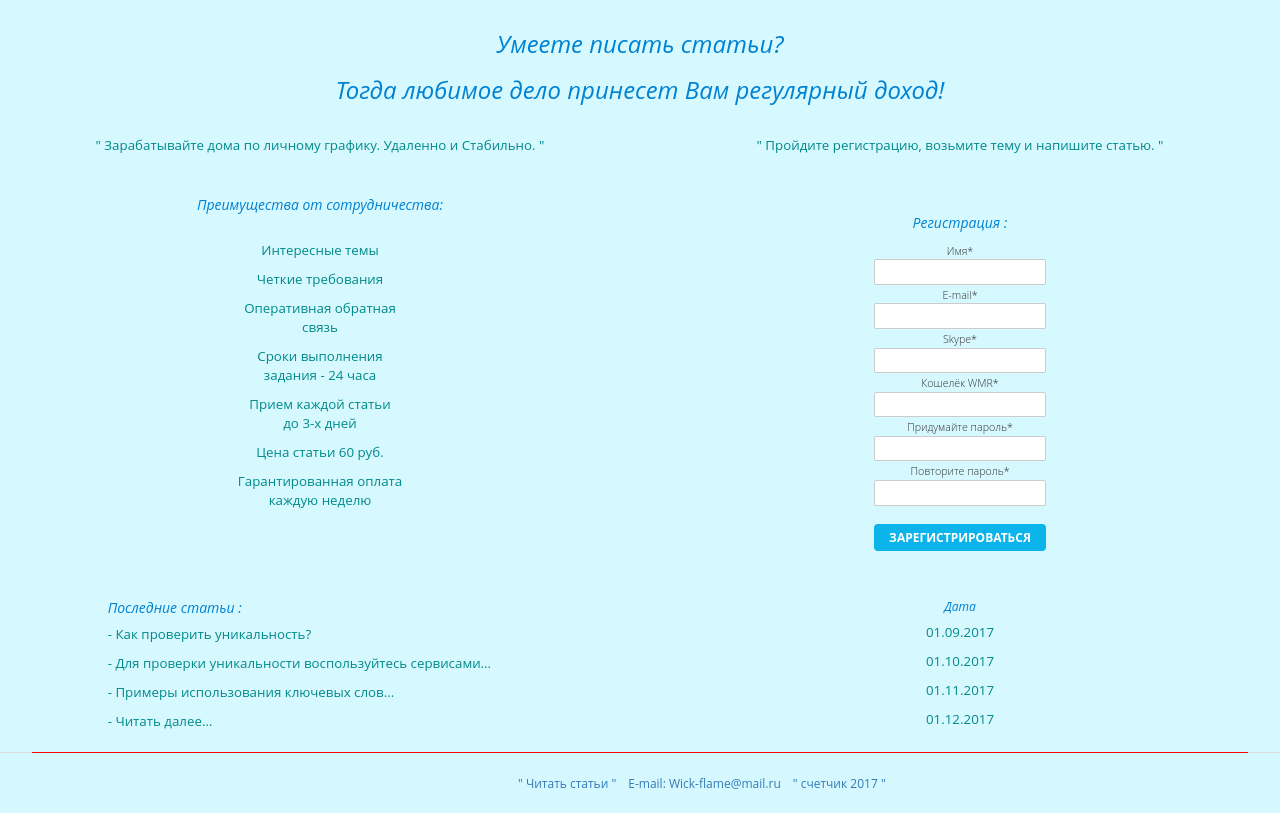
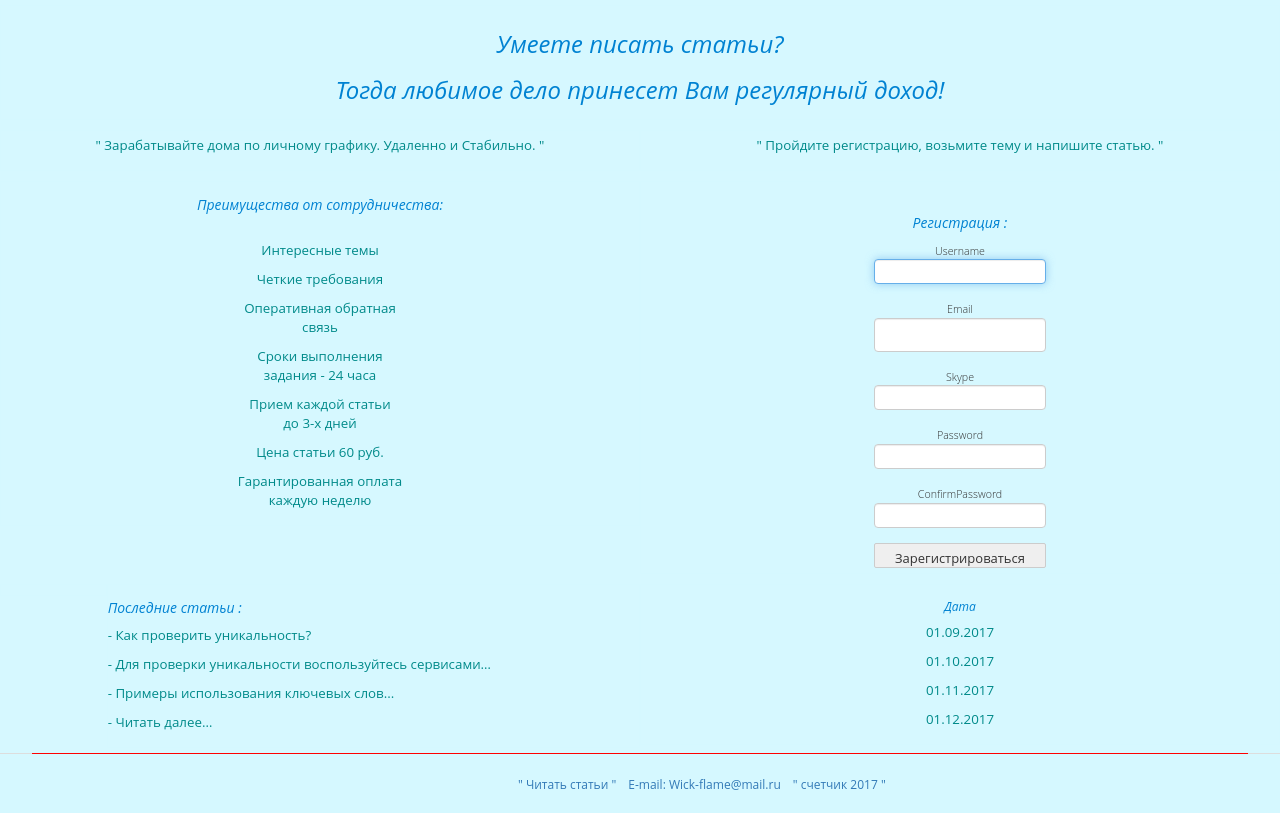
Before and after one commit to Sywooch/day-and-night, a Yii app: template views/site/index.php in a window 1280 px wide. Before the commit the page ends 789 px from the top, so only its background shows below. Run offline with PHP 8.4 and a stand-in for Yii, Linux system fonts and the light colour scheme; the template is opened without the code that fills it, so the values that code supplies are empty; form fields are guessed from the names that the template uses; some libraries are stand-ins or nearby versions.

Commit message:
логин, покашто

```diff
--- a/views/layouts/main.php
+++ b/views/layouts/main.php
@@ -146,14 +146,14 @@
         margin: auto;
     }
 
-    .register_form input {
+    .register_form button {
         border: 1px solid #cccccc;
         border-radius: 2px;
         padding: 5px 0 0 0;
         width: 100%;
     }
 
-    .register_form input[type=submit] {
+    .register_form button[type=submit] {
         background: #0bb4eb;
         border: 5px solid #0bb4eb;
         font-size: 9pt;
--- a/views/site/index.php
+++ b/views/site/index.php
@@ -1,12 +1,9 @@
 <?php
 
-/**
- * @var $categories array
- * @var $this yii\web\View
- * @var $val \app\models\MenuItems
- * @var $model \app\models\MenuItemsForm
- */
+/* @var $model app\models\LoginForm */
 
+use yii\bootstrap\Html;
+use yii\bootstrap\ActiveForm;
 use \app\components\CategoryViewWidget;
 
 $this->title = 'Главная';
@@ -57,29 +54,47 @@
                     <div class="register">
                         <a name="register"></a>
                         <div class="title"><h5>Регистрация :</h5></div>
-                        <form action="/index.php?r=user/registering#register" method="POST">
+
+                        <?php $form = ActiveForm::begin([
+                            'id' => 'form-signup',
+                            //'layout' => 'horizontal',
+                            'method' => 'POST',
+                            'action' => "/site",
+                            'fieldConfig' => [
+                                'template' => "{label}{input}{error}",
+                                //'labelOptions' => ['class' => 'col-lg-1 control-label'],
+                            ],
+                        ]); ?>
+
                             <div class="register_form">
-                                <label>Имя*</label>
-                                <input type="text" name="username" id="username" />
-                                <span class="error"></span>
-                                <label>E-mail*</label>
-                                <input type="text" name="email" id="email" />
-                                <span class="error"></span>
-                                <label>Skype*</label>
-                                <input type="text" name="skype" id="skype" />
-                                <span class="error"></span>
-                                <label>Кошелёк WMR*</label>
-                                <input type="text" name="purse" id="purse" />
-                                <span class="error"></span>
-                                <label>Придумайте пароль*</label>
-                                <input type="password" value="" name="password" id="password" />
-                                <span class="error"></span>
-                                <label>Повторите пароль*</label>
-                                <input type="password" value="" name="confirmPassword" id="confirmPassword" />
-                                <input type="hidden" name="ref" value="" />
-                                <input type="submit" name="yt0" value="Зарегистрироваться" />
+
+                                <?= $form->field($model, 'username')->textInput([
+                                        'autofocus' => true,
+                                        'style' => 'height: 25px;',
+                                ]) ?>
+
+                                <?= $form->field($model, 'email')->input('email', [
+                                    'style' => 'height: 25px;',
+                                ]) ?>
+
+                                <?= $form->field($model, 'skype')->textInput([
+                                    'style' => 'height: 25px;',
+                                ]) ?>
+
+                                <?= $form->field($model, 'password')->passwordInput([
+                                    'style' => 'height: 25px;',
+                                ]) ?>
+
+                                <?= $form->field($model, 'confirmPassword')->passwordInput([
+                                    'style' => 'height: 25px;',
+                                ]) ?>
+
+                                <?= Html::submitButton('Зарегистрироваться', []) ?>
+
                             </div>
-                        </form>
+
+                        <?php ActiveForm::end(); ?>
+
                     </div>
                 </div>
             </div>
--- a/views/site/login.php
+++ b/views/site/login.php
@@ -24,7 +24,7 @@
         ],
     ]); ?>
 
-        <?= $form->field($model, 'username')->textInput(['autofocus' => true]) ?>
+        <?= $form->field($model, 'email')->textInput(['autofocus' => true]) ?>
 
         <?= $form->field($model, 'password')->passwordInput() ?>
 
```
Also changed, not shown: controllers/SiteController.php (+9 -5 lines), models/SignupForm.php (+26 -0 lines), views/widget/registration/login_in.php (+14 -2 lines).
